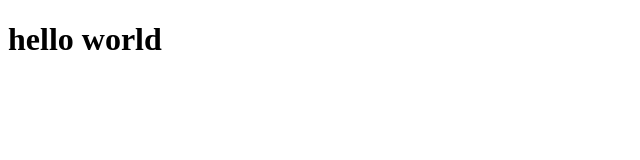
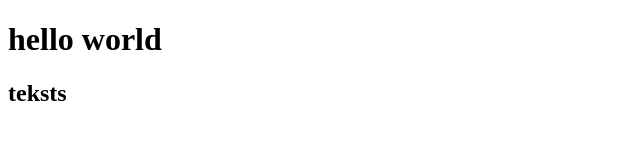
Before and after one commit to LauraOstrovska/project, a plain HTML site: page index.html in a window 1280 px wide. Shown: the full height of the page, 0-640 px from the left. Drawn offline with Linux system fonts and the light colour scheme.

Commit message:
index.html mod

```diff
--- a/index.html
+++ b/index.html
@@ -8,6 +8,7 @@
 </head>
 <body>
     <h1>hello world</h1>
+    <h2>teksts</h2>
 
 </body>
 </html>
```
